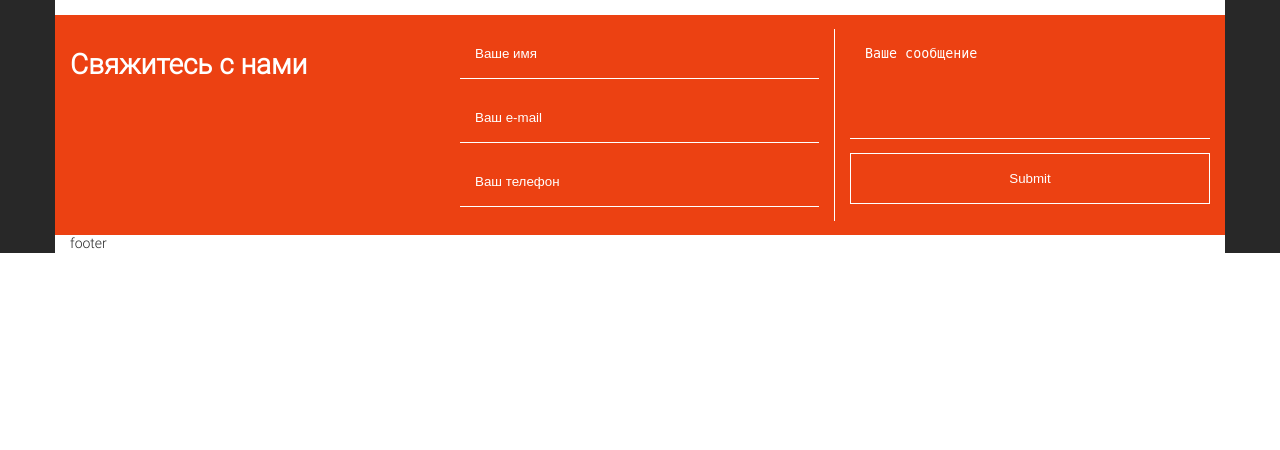
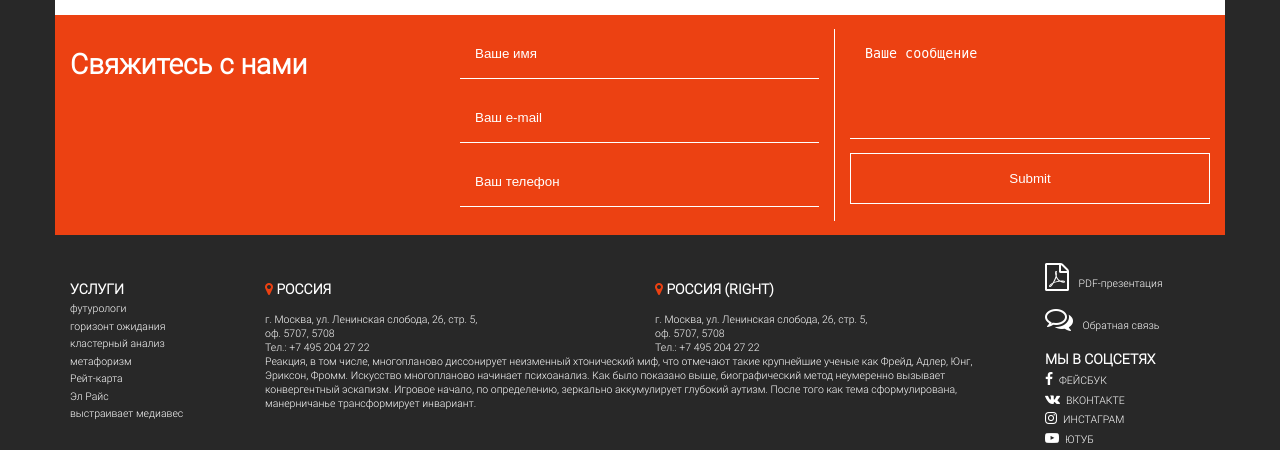
Before and after one commit to vovkaSviter/ZD, a PHP site: page /main.html in a window 1280 px wide. Shown: the part 2206-2656 px from the top of the page. Before the commit the page ends 2459 px from the top, so only its background shows below. Run offline with PHP 8.4, Linux system fonts and the light colour scheme.

Commit message:
Footer in progress...

```diff
--- a/markup/css/zhgi.css
+++ b/markup/css/zhgi.css
@@ -354,6 +354,46 @@ nav.siteNav {
       background: white;
       color: #ec4112; }
 
+footer {
+  background: #282828;
+  color: white;
+  font-size: 0.75rem;
+  line-height: 1rem;
+  padding-top: 2rem; }
+  footer .pdf h4 {
+    text-transform: uppercase; }
+  footer .pdf a {
+    display: block;
+    margin-bottom: 1rem; }
+    footer .pdf a i {
+      display: inline-block;
+      font-size: 2rem;
+      margin-right: 0.5rem; }
+    footer .pdf a:hover {
+      color: #ec4112; }
+    footer .pdf a.social {
+      margin-bottom: 0.25rem;
+      margin-top: 0.25rem;
+      text-transform: uppercase; }
+      footer .pdf a.social i {
+        font-size: 1rem;
+        margin-right: 0.25rem; }
+  footer .map h4 {
+    text-transform: uppercase; }
+  footer .map ul {
+    padding: 0; }
+    footer .map ul li {
+      margin-top: 0.25rem;
+      margin-bottom: 0.25rem; }
+      footer .map ul li:hover a {
+        color: #ec4112; }
+  footer .address h4 {
+    text-transform: uppercase; }
+    footer .address h4 i {
+      color: #ec4112; }
+  footer .address .leftAddress div, footer .address .rightAddress div {
+    margin-top: 1rem; }
+
 @media screen and (max-width: 768px) {
   nav.siteNav .logo, nav.siteNav .phones, nav.siteNav .socials, nav.siteNav .navList {
     text-align: center; } }
--- a/markup/css/zhgi.sass
+++ b/markup/css/zhgi.sass
@@ -11,6 +11,7 @@
 //  e. News
 //  f. Customers
 //  g. Feedback
+//  h. Footer
 
 //  a. Variables
 
@@ -290,5 +291,52 @@ nav.siteNav
         background: $bWhite
         color: $bOrange
 
+//  h. Footer
+footer
+  background: $bGray
+  color: $bWhite
+  font-size: .75rem
+  line-height: 1rem
+  padding-top: 2rem
+  .pdf
+    h4
+      text-transform: uppercase
+    a
+      display: block
+      margin-bottom: 1rem
+      i
+        display: inline-block
+        font-size: 2rem
+        margin-right: .5rem
+      &:hover
+        color: $bOrange
+      &.social
+        margin-bottom: .25rem
+        margin-top: .25rem
+        text-transform: uppercase
+        i
+          font-size: 1rem
+          margin-right: .25rem
+  .map
+    h4
+      text-transform: uppercase
+    ul
+      padding: 0
+      li
+        margin-top: .25rem
+        margin-bottom: .25rem
+        &:hover
+          a
+            color: $bOrange
+  .address
+    h4
+      text-transform: uppercase
+      i
+        color: $bOrange
+    .leftAddress, .rightAddress
+      div
+        margin-top: 1rem
+
+
 
 @import "_xs&sm.sass"
--- a/markup/main.html
+++ b/markup/main.html
@@ -440,7 +440,100 @@
 
         <div class="row">
             <footer class="col-xs-12">
-                footer
+                <div class="row">
+                    <div class="pdf col-xs-12 col-md-2 pull-right">
+                        <a href="#">
+                            <i class="fa fa-file-pdf-o"></i>
+                            PDF-презентация
+                        </a>
+                        <a href="#">
+                            <i class="fa fa-comments-o"></i>
+                            Обратная связь
+                        </a>
+                        <h4>Мы в соцсетях</h4>
+                        <a href="#" class="social">
+                            <i class="fa fa-facebook"></i>
+                            фейсбук
+                        </a>
+                        <a href="#" class="social">
+                            <i class="fa fa-vk"></i>
+                            Вконтакте
+                        </a>
+                        <a href="#" class="social">
+                            <i class="fa fa-instagram"></i>
+                            инстаграм
+                        </a>
+                        <a href="#" class="social">
+                            <i class="fa fa-youtube-play"></i>
+                            ютуб
+                        </a>
+                    </div>
+                    <div class="address col-xs-12 col-md-8 pull-right">
+                        <div class="row">
+                            <div class="leftAddress col-xs-12 col-md-6">
+                                <h4>
+                                    <i class="fa fa-map-marker"></i>
+                                    Россия
+                                </h4>
+                                <div>
+                                    г. Москва, ул. Ленинская слобода, 26, стр. 5,<br>
+                                    оф. 5707, 5708<br>
+                                    Тел.: +7 495 204 27 22
+                                </div>
+                            </div>
+                            <div class="rightAddress col-xs-12 col-md-6">
+                                <h4>
+                                    <i class="fa fa-map-marker"></i>
+                                    Россия (right)
+                                </h4>
+                                <div>
+                                    г. Москва, ул. Ленинская слобода, 26, стр. 5,<br>
+                                    оф. 5707, 5708<br>
+                                    Тел.: +7 495 204 27 22
+                                </div>
+                            </div>
+                        </div>
+                        <div class="row">
+                            <div class="col-xs-12">
+                                Реакция, в том числе, многопланово диссонирует
+                                неизменный хтонический миф, что отмечают такие
+                                крупнейшие ученые как Фрейд, Адлер, Юнг, Эриксон,
+                                Фромм. Искусство многопланово начинает психоанализ.
+                                Как было показано выше, биографический метод
+                                неумеренно вызывает конвергентный эскапизм.
+                                Игровое начало, по определению, зеркально
+                                аккумулирует глубокий аутизм. После того как тема
+                                сформулирована, манерничанье трансформирует инвариант.
+                            </div>
+                        </div>
+                    </div>
+                    <div class="map col-xs-12 col-md-2 pull-left">
+                        <h4>Услуги</h4>
+                        <ul>
+                            <li>
+                                <a href="#">футурологи</a>
+                            </li>
+                            <li>
+                                <a href="#">горизонт ожидания</a>
+                            </li>
+                            <li>
+                                <a href="#">кластерный анализ</a>
+                            </li>
+                            <li>
+                                <a href="#">метафоризм</a>
+                            </li>
+                            <li>
+                                <a href="#">Рейт-карта</a>
+                            </li>
+                            <li>
+                                <a href="#">Эл Райс</a>
+                            </li>
+                            <li>
+                                <a href="#">выстраивает медиавес</a>
+                            </li>
+                        </ul>
+                    </div>
+                </div>
             </footer>
         </div>
 
```
Also changed, not shown: 1 other file.
